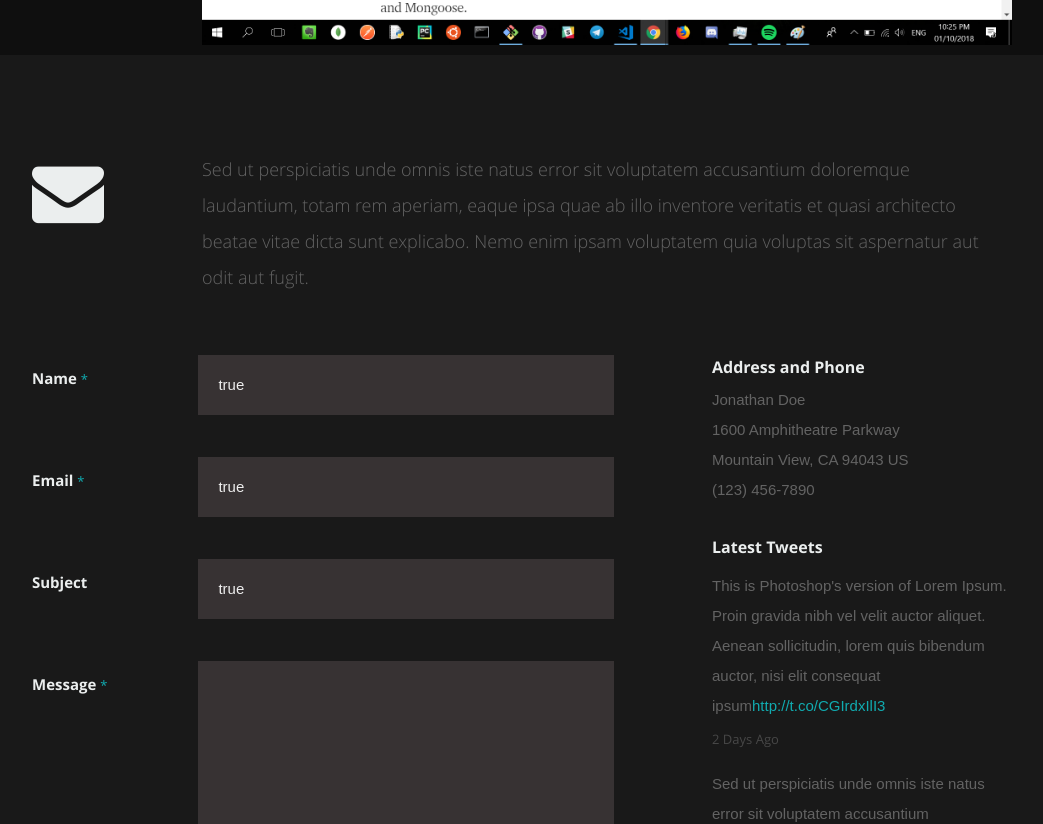
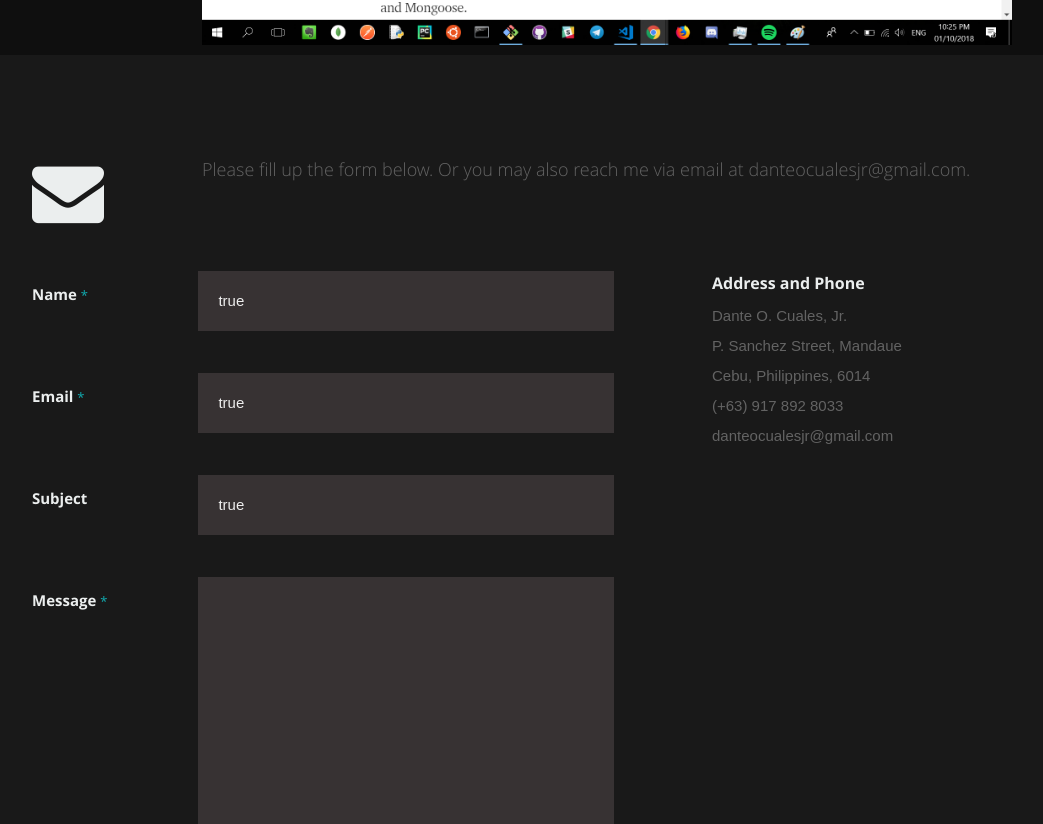
Before and after one commit to danteocualesjr/Portfolio-Site, a React (Create React App) app: page / in a window 1280 px wide. Shown: the part 5960-6784 px from the top of the page, without its empty margins (118-1161 px from the left). Built offline with nearby package versions, Linux system fonts and the light colour scheme.

Commit message:
Commented out Twitter portion in Contact component.

```diff
--- a/src/Components/Contact/contact.js
+++ b/src/Components/Contact/contact.js
@@ -9,10 +9,7 @@ class Contact extends Component {
                     <h1><span>Get In Touch</span></h1>
                 </div>
                 <div className="ten columns">
-                    <p className="lead">Sed ut perspiciatis unde omnis iste natus error sit voluptatem accusantium doloremque laudantium, totam rem aperiam,
-                    eaque ipsa quae ab illo inventore veritatis et quasi architecto beatae vitae dicta sunt explicabo. Nemo enim ipsam
-                    voluptatem quia voluptas sit aspernatur aut odit aut fugit.
-                    </p>
+                    <p className="lead">Please fill up the form below. Or you may also reach me via email at danteocualesjr@gmail.com.</p>
                 </div>
                 </div>
                 <div className="row">
@@ -55,13 +52,15 @@ class Contact extends Component {
                     <div className="widget widget_contact">
                     <h4>Address and Phone</h4>
                     <p className="address">
-                        Jonathan Doe<br />
-                        1600 Amphitheatre Parkway <br />
-                        Mountain View, CA 94043 US<br />
-                        <span>(123) 456-7890</span>
+                    <span>Dante O. Cuales, Jr.</span><br />
+                        <span>P. Sanchez Street, Mandaue<br />
+                            Cebu, Philippines, 6014
+                        </span><br />
+                        <span>(+63) 917 892 8033</span><br />
+                        <span>danteocualesjr@gmail.com</span>
                     </p>
                     </div>
-                    <div className="widget widget_tweets">
+                    {/* <div className="widget widget_tweets">
                     <h4 className="widget-title">Latest Tweets</h4>
                     <ul id="twitter">
                         <li>
@@ -81,7 +80,7 @@ class Contact extends Component {
                         <b><a href="#">3 Days Ago</a></b>
                         </li>
                     </ul>
-                    </div>
+                    </div> */}
                 </aside>
                 </div>
             </section>
```
